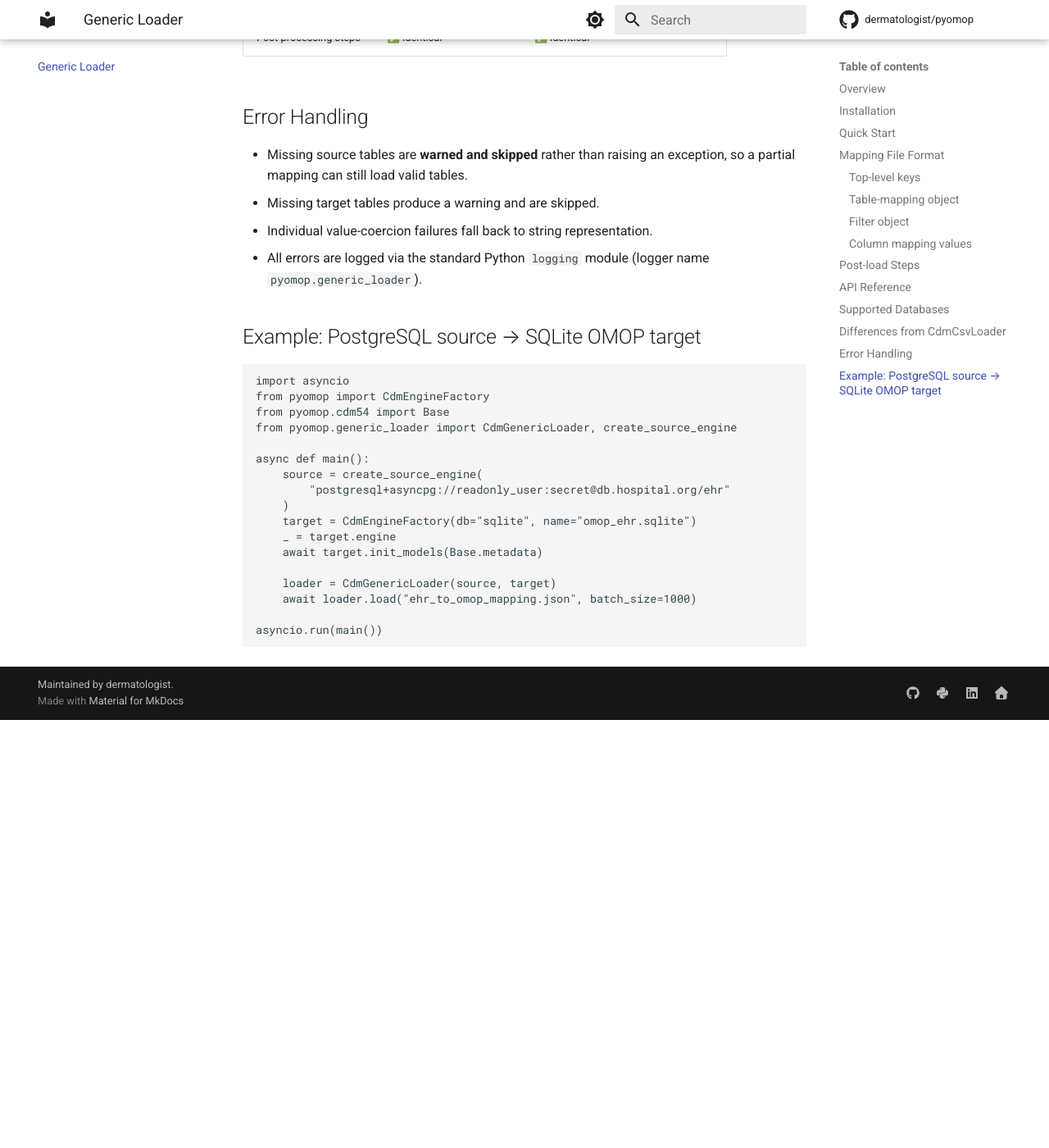
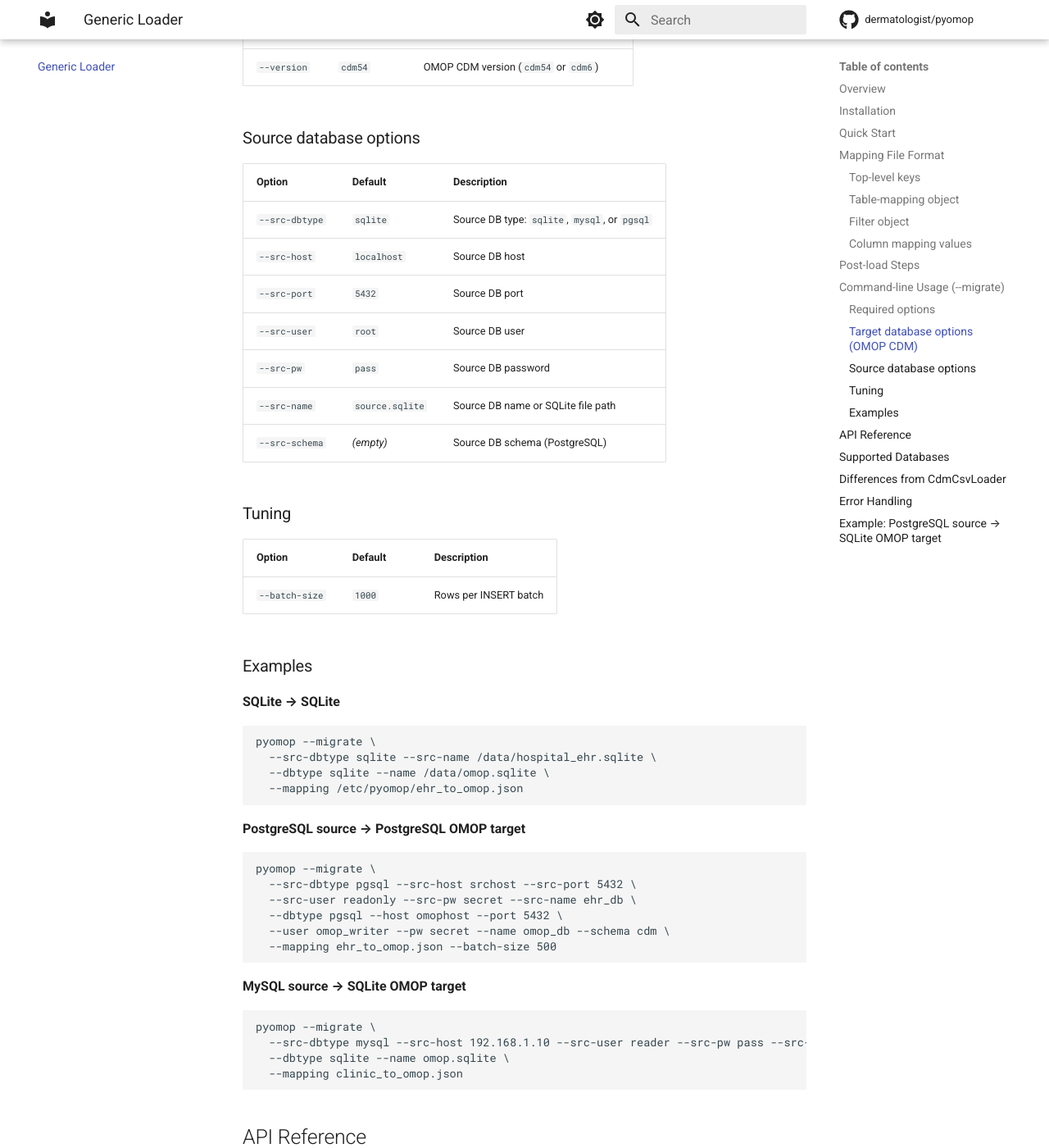
Before and after one commit to dermatologist/pyomop, an MkDocs documentation site: the page built from docs/generic_loader.md, in a window 1280 px wide and 1400 px high, scrolled down 4628 px. Shown: the whole window at 82% size. Built offline with MkDocs 1.6.1 and Material for MkDocs 9.7.7, drawn with Linux system fonts in a browser that asks for light colours; comment, search, counter and statistics services are not loaded; before the commit the page ends 5506 px from its top, so only the background shows below that; some of the changed text lies outside the part shown.

Commit message:
Add --migrate CLI option for database-to-OMOP ETL
Co-authored-by: dermatologist <6259644+dermatologist@users.noreply.github.com>

````diff
--- a/docs/generic_loader.md
+++ b/docs/generic_loader.md
@@ -144,6 +144,85 @@ steps as `CdmCsvLoader`:
 4. **`apply_concept_mappings`** – Looks up `concept.concept_id` for each
    source-value code defined in the `"concept"` section of the mapping.
 
+## Command-line Usage (`--migrate`)
+
+`CdmGenericLoader` is also available directly from the `pyomop` CLI via the
+`--migrate` flag.  Source-database connection details are provided with
+`--src-*` options; the target OMOP CDM database uses the standard `--dbtype`,
+`--host`, `--port`, `--user`, `--pw`, `--name`, and `--schema` options.
+
+```
+pyomop --migrate [OPTIONS]
+```
+
+### Required options
+
+| Option | Description |
+|---|---|
+| `--mapping FILE` / `-m FILE` | Path to the JSON mapping file |
+
+### Target database options (OMOP CDM)
+
+| Option | Default | Description |
+|---|---|---|
+| `--dbtype` | `sqlite` | Target DB type: `sqlite`, `mysql`, or `pgsql` |
+| `--host` | `localhost` | Target DB host |
+| `--port` | `5432` | Target DB port |
+| `--user` | `root` | Target DB user |
+| `--pw` | `pass` | Target DB password |
+| `--name` | `cdm.sqlite` | Target DB name or SQLite file path |
+| `--schema` | _(empty)_ | Target DB schema (PostgreSQL) |
+| `--version` | `cdm54` | OMOP CDM version (`cdm54` or `cdm6`) |
+
+### Source database options
+
+| Option | Default | Description |
+|---|---|---|
+| `--src-dbtype` | `sqlite` | Source DB type: `sqlite`, `mysql`, or `pgsql` |
+| `--src-host` | `localhost` | Source DB host |
+| `--src-port` | `5432` | Source DB port |
+| `--src-user` | `root` | Source DB user |
+| `--src-pw` | `pass` | Source DB password |
+| `--src-name` | `source.sqlite` | Source DB name or SQLite file path |
+| `--src-schema` | _(empty)_ | Source DB schema (PostgreSQL) |
+
+### Tuning
+
+| Option | Default | Description |
+|---|---|---|
+| `--batch-size` | `1000` | Rows per INSERT batch |
+
+### Examples
+
+**SQLite → SQLite**
+
+```bash
+pyomop --migrate \
+  --src-dbtype sqlite --src-name /data/hospital_ehr.sqlite \
+  --dbtype sqlite --name /data/omop.sqlite \
+  --mapping /etc/pyomop/ehr_to_omop.json
+```
+
+**PostgreSQL source → PostgreSQL OMOP target**
+
+```bash
+pyomop --migrate \
+  --src-dbtype pgsql --src-host srchost --src-port 5432 \
+  --src-user readonly --src-pw secret --src-name ehr_db \
+  --dbtype pgsql --host omophost --port 5432 \
+  --user omop_writer --pw secret --name omop_db --schema cdm \
+  --mapping ehr_to_omop.json --batch-size 500
+```
+
+**MySQL source → SQLite OMOP target**
+
+```bash
+pyomop --migrate \
+  --src-dbtype mysql --src-host 192.168.1.10 --src-user reader --src-pw pass --src-name clinic \
+  --dbtype sqlite --name omop.sqlite \
+  --mapping clinic_to_omop.json
+```
+
 ## API Reference
 
 ::: generic_loader.CdmGenericLoader
````
Also changed, not shown: README.md (+31 -0 lines), 2 other files.
